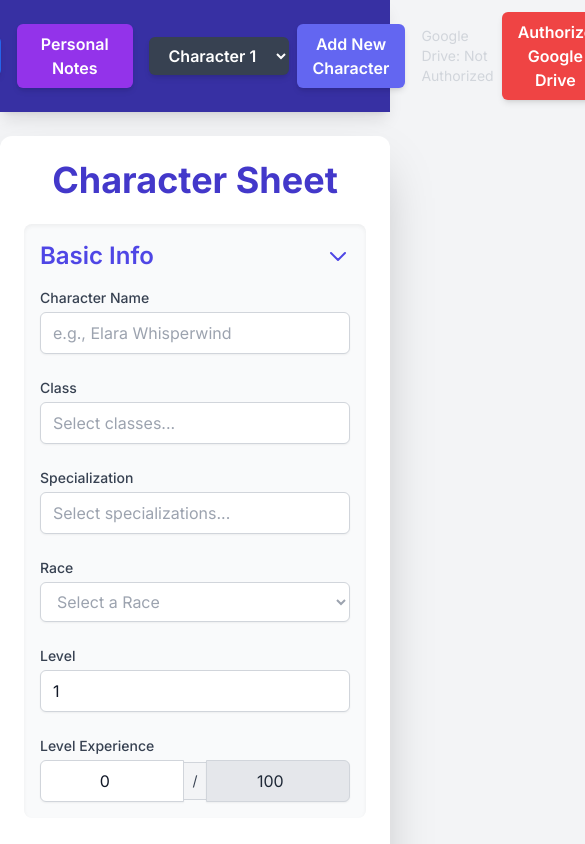
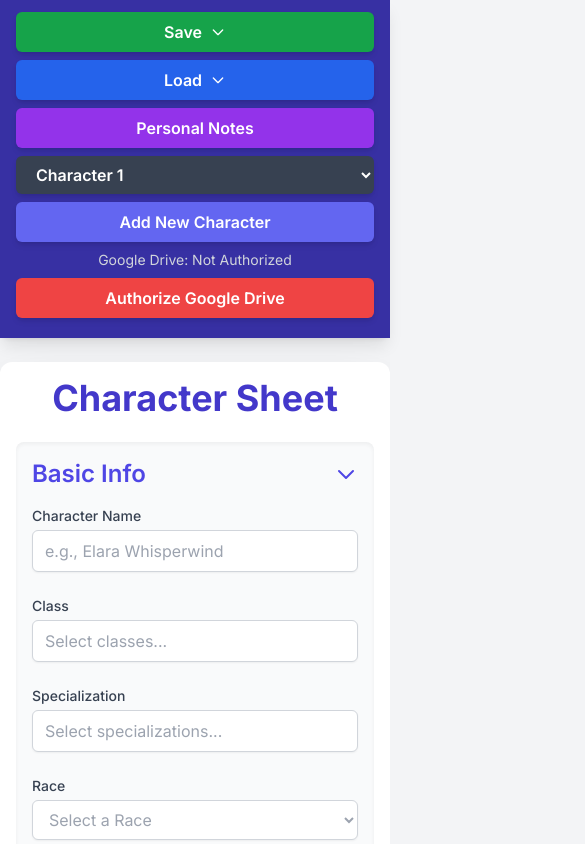
Before and after one commit to Novatruepower/NazaraxSheet, a plain HTML site: page index.html in a window 390 px wide. Shown: the top 844 px of the page, 585 px wide, since content can reach past the window. Drawn offline with nearby package versions, Linux system fonts and the light colour scheme; a script that the page names is missing.

Commit message:
adaptatibility

```diff
--- a/index.html
+++ b/index.html
@@ -13,11 +13,12 @@
 <body class="min-h-screen bg-gray-100 dark:bg-gray-900 text-gray-900 dark:text-gray-100 flex flex-col items-center">
 
     <!-- Sticky Header -->
-    <header class="sticky top-0 z-20 w-full bg-indigo-800 dark:bg-indigo-950 shadow-lg py-3 px-4 md:px-8 flex justify-center items-center space-x-4">
+    <!-- Adjusted header for better responsiveness: flex-wrap on smaller screens, adjusted padding -->
+    <header class="sticky top-0 z-20 w-full bg-indigo-800 dark:bg-indigo-950 shadow-lg py-3 px-4 md:px-8 flex flex-wrap justify-center md:justify-between items-center space-y-2 md:space-y-0 md:space-x-4">
         <!-- Save Dropdown -->
-        <div class="dropdown-container">
+        <div class="dropdown-container w-full md:w-auto">
             <button id="save-dropdown-btn"
-                    class="px-6 py-2 bg-green-600 text-white font-semibold rounded-md shadow-md hover:bg-green-700 focus:outline-none focus:ring-2 focus:ring-green-500 focus:ring-offset-2 dark:focus:ring-offset-gray-800 transition-colors duration-200 flex items-center">
+                    class="px-6 py-2 bg-green-600 text-white font-semibold rounded-md shadow-md hover:bg-green-700 focus:outline-none focus:ring-2 focus:ring-green-500 focus:ring-offset-2 dark:focus:ring-offset-gray-800 transition-colors duration-200 flex items-center w-full justify-center">
                 Save <svg class="w-4 h-4 ml-2" fill="none" stroke="currentColor" viewBox="0 0 24 24" xmlns="http://www.w3.org/2000/svg"><path stroke-linecap="round" stroke-linejoin="round" stroke-width="2" d="M19 9l-7 7-7-7"></path></svg>
             </button>
             <div id="save-dropdown-menu" class="dropdown-menu hidden">
@@ -27,9 +28,9 @@
         </div>
 
         <!-- Load Dropdown -->
-        <div class="dropdown-container">
+        <div class="dropdown-container w-full md:w-auto">
             <button id="load-dropdown-btn"
-                    class="px-6 py-2 bg-blue-600 text-white font-semibold rounded-md shadow-md hover:bg-blue-700 focus:outline-none focus:ring-2 focus:ring-blue-500 focus:ring-offset-2 dark:focus:ring-offset-gray-800 transition-colors duration-200 flex items-center">
+                    class="px-6 py-2 bg-blue-600 text-white font-semibold rounded-md shadow-md hover:bg-blue-700 focus:outline-none focus:ring-2 focus:ring-blue-500 focus:ring-offset-2 dark:focus:ring-offset-gray-800 transition-colors duration-200 flex items-center w-full justify-center">
                 Load <svg class="w-4 h-4 ml-2" fill="none" stroke="currentColor" viewBox="0 0 24 24" xmlns="http://www.w3.org/2000/svg"><path stroke-linecap="round" stroke-linejoin="round" stroke-width="2" d="M19 9l-7 7-7-7"></path></svg>
             </button>
             <div id="load-dropdown-menu" class="dropdown-menu hidden">
@@ -40,35 +41,39 @@
         </div>
 
         <button id="toggle-notes-btn"
-                class="px-6 py-2 bg-purple-600 text-white font-semibold rounded-md shadow-md hover:bg-purple-700 focus:outline-none focus:ring-2 focus:ring-purple-500 focus:ring-offset-2 dark:focus:ring-offset-gray-800 transition-colors duration-200">
+                class="px-6 py-2 bg-purple-600 text-white font-semibold rounded-md shadow-md hover:bg-purple-700 focus:outline-none focus:ring-2 focus:ring-purple-500 focus:ring-offset-2 dark:focus:ring-offset-gray-800 transition-colors duration-200 w-full md:w-auto">
             Personal Notes
         </button>
 
         <!-- New Character Selector and Add Button -->
-        <div class="flex items-center space-x-2">
+        <!-- Adjusted for better stacking on small screens -->
+        <div class="flex flex-col md:flex-row items-center space-y-2 md:space-y-0 md:space-x-2 w-full md:w-auto">
             <select id="character-selector"
-                    class="px-4 py-2 bg-gray-700 text-white font-semibold rounded-md shadow-md focus:outline-none focus:ring-2 focus:ring-gray-500 focus:ring-offset-2 dark:focus:ring-offset-gray-800 transition-colors duration-200">
+                    class="px-4 py-2 bg-gray-700 text-white font-semibold rounded-md shadow-md focus:outline-none focus:ring-2 focus:ring-gray-500 focus:ring-offset-2 dark:focus:ring-offset-gray-800 transition-colors duration-200 w-full md:w-auto">
                 <!-- Options will be populated by JS -->
             </select>
             <button id="add-character-btn"
-                    class="px-4 py-2 bg-indigo-500 text-white font-semibold rounded-md shadow-md hover:bg-indigo-600 focus:outline-none focus:ring-2 focus:ring-indigo-500 focus:ring-offset-2 dark:focus:ring-offset-gray-800 transition-colors duration-200">
+                    class="px-4 py-2 bg-indigo-500 text-white font-semibold rounded-md shadow-md hover:bg-indigo-600 focus:outline-none focus:ring-2 focus:ring-indigo-500 focus:ring-offset-2 dark:focus:ring-offset-gray-800 transition-colors duration-200 w-full md:w-auto">
                 Add New Character
             </button>
         </div>
         <!-- Google Drive Auth Status and Button -->
-        <div class="flex items-center space-x-2 ml-4">
+        <!-- Adjusted for better stacking on small screens -->
+        <div class="flex flex-col md:flex-row items-center space-y-2 md:space-y-0 md:space-x-2 w-full md:w-auto md:ml-4 mt-2 md:mt-0">
             <span id="google-drive-auth-status" class="text-sm text-gray-300">Google Drive: Not Authorized</span>
-            <button id="authorize_google_drive_button" class="px-4 py-2 bg-red-500 text-white font-semibold rounded-md shadow-md hover:bg-red-600 focus:outline-none focus:ring-2 focus:ring-red-500 focus:ring-offset-2 dark:focus:ring-offset-gray-800 transition-colors duration-200">
+            <button id="authorize_google_drive_button" class="px-4 py-2 bg-red-500 text-white font-semibold rounded-md shadow-md hover:bg-red-600 focus:outline-none focus:ring-2 focus:ring-red-500 focus:ring-offset-2 dark:focus:ring-offset-gray-800 transition-colors duration-200 w-full md:w-auto">
                 Authorize Google Drive
             </button>
-            <button id="signout_google_drive_button" class="px-4 py-2 bg-gray-500 text-white font-semibold rounded-md shadow-md hover:bg-gray-600 focus:outline-none focus:ring-2 focus:ring-gray-500 focus:ring-offset-2 dark:focus:ring-offset-gray-800 transition-colors duration-200 hidden">
+            <button id="signout_google_drive_button" class="px-4 py-2 bg-gray-500 text-white font-semibold rounded-md shadow-md hover:bg-gray-600 focus:outline-none focus:ring-2 focus:ring-gray-500 focus:ring-offset-2 dark:focus:ring-offset-gray-800 transition-colors duration-200 hidden w-full md:w-auto">
                 Sign Out Google Drive
             </button>
         </div>
-        <span id="status-message" class="text-gray-300"></span>
+        <span id="status-message" class="text-gray-300 w-full md:w-auto text-center md:text-left mt-2 md:mt-0"></span>
     </header>
 
-    <div class="w-full max-w-4xl bg-white dark:bg-gray-800 rounded-xl shadow-2xl p-6 md:p-8 mt-6 mb-6">
+    <!-- Main Content Area -->
+    <!-- Increased max-width for larger screens and adjusted padding for smaller screens -->
+    <div class="w-full max-w-5xl lg:max-w-6xl bg-white dark:bg-gray-800 rounded-xl shadow-2xl p-4 md:p-6 lg:p-8 mt-6 mb-6">
         <h1 class="text-4xl font-bold text-center mb-6 text-indigo-700 dark:text-indigo-400">
             Character Sheet
         </h1>
@@ -82,6 +87,7 @@
                 </button>
             </div>
             <div id="basic-info-content" class="section-content">
+                <!-- Grid layout responsive: 1 column on small, 2 on medium+ -->
                 <div class="grid grid-cols-1 md:grid-cols-2 gap-6">
                     <div>
                         <label for="name" class="block text-sm font-medium text-gray-700 dark:text-gray-300">Character Name</label>
@@ -225,6 +231,7 @@
                 </button>
             </div>
             <div id="health-combat-content" class="section-content">
+                <!-- Grid layout responsive: 1 column on small, 2 on medium+ -->
                 <div class="grid grid-cols-1 md:grid-cols-2 gap-6">
                     <!-- Health / Max Health + Max Health Bonus Input -->
                     <div>
--- a/sheet.css
+++ b/sheet.css
@@ -1,4 +1,4 @@
- body {
+body {
     font-family: 'Inter', sans-serif;
     margin: 0;
     padding: 0;
@@ -135,7 +135,7 @@
 
 /* Table specific styles for inventory sections */
 .inventory-table-container {
-    overflow-x: auto;
+    overflow-x: auto; /* Allows horizontal scrolling for tables on small screens */
     margin-bottom: 1rem;
 }
 .inventory-table-container table {
@@ -148,7 +148,7 @@
     border: 1px solid #e2e8f0; /* border-gray-200 */
     text-align: left;
     font-size: 0.875rem; /* text-sm */
-    white-space: nowrap; /* Prevent text wrapping in table cells */
+    /* white-space: nowrap; Removed to allow text wrapping within cells if needed */
 }
 .dark .inventory-table-container th,
 .dark .inventory-table-container td {
@@ -235,6 +235,7 @@
 }
 
 /* Min-width for Weapon Inventory columns */
+/* These min-widths are important for preventing extreme shrinking on small screens */
 #weapon-inventory-table th:nth-child(1), #weapon-inventory-table td:nth-child(1) { min-width: 120px; } /* Name */
 #weapon-inventory-table th:nth-child(2), #weapon-inventory-table td:nth-child(2) { min-width: 80px; }  /* Type */
 #weapon-inventory-table th:nth-child(3), #weapon-inventory-table td:nth-child(3) { min-width: 90px; }  /* Material */
--- a/sheet.js
+++ b/sheet.js
@@ -362,6 +362,7 @@ function loadCharacterFromFile(event) {
             }
             updateDOM(); // Update the UI with loaded data
             populateCharacterSelector(); // Repopulate the selector
+            currentGoogleDriveFileId = null;
             showStatusMessage(`Character data loaded from JSON file!`);
             console.log(`Character data loaded from JSON file!`);
         } catch (e) {
```
